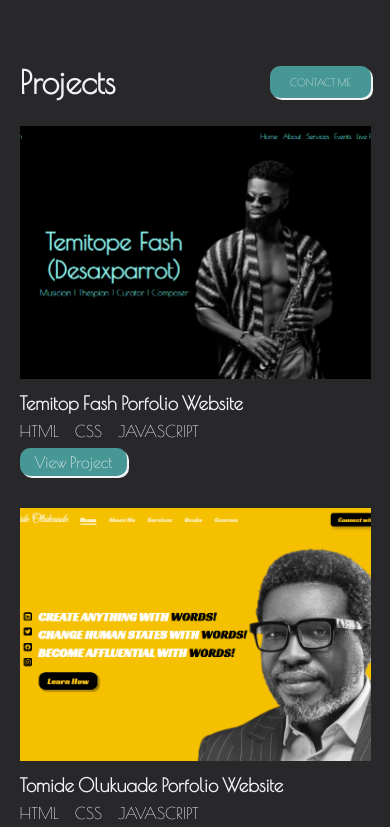
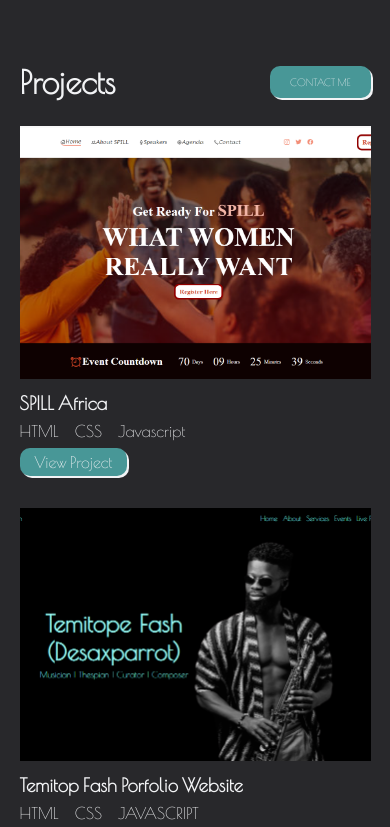
Before and after one commit to Sholafunmi/myPortfoliov1, a plain HTML site: page index.html in a window 390 px wide. Shown: the part 1480-2307 px from the top of the page. Drawn offline with nearby package versions, Linux system fonts and the light colour scheme; a web font is replaced by a local one.

Commit message:
addedProject

```diff
--- a/index.html
+++ b/index.html
@@ -153,6 +153,23 @@
 
             <div class="previousProjects">
 
+
+
+                <div class="projectSample projectSample11">
+                    <div class="image">
+
+                    </div>
+                    <div class="text">
+                        <h3>SPILL Africa </h3>
+                        <div class="frameWork">
+                            <p>HTML</p>
+                            <p>CSS</p>
+                            <p>Javascript</p>
+                        </div>
+                        <a href="https://spillafrica.vercel.app/" target="_blank"> View Project</a>
+                    </div>
+                 </div>
+
                 <div class="projectSample projectSample9">
                     <div class="image">
 
@@ -168,6 +185,9 @@
                     </div>
                  </div>
 
+            </div>
+
+            <div class="previousProjects">
 
                  <!-- project sample2  -->
                  <div class="projectSample projectSample10">
@@ -186,9 +206,6 @@
                  </div>
 
 
-            </div>
-
-            <div class="previousProjects">
                 <div class="projectSample projectSample7">
                     <div class="image">
 
@@ -219,6 +236,13 @@
                  </div> -->
 
                     <!-- project sample2  -->
+
+
+            </div>
+
+
+            <div class="previousProjects">
+
                 <div class="projectSample projectSample2">
                     <div class="image">
 
@@ -233,11 +257,6 @@
                         <a href="https://loopstudiosbysholafunmi.netlify.app/" target="_blank"> View Project</a>
                     </div>
                  </div>
-
-            </div>
-
-
-            <div class="previousProjects">
 
                 <div class="projectSample projectSample3">
                     <div class="image">
@@ -255,7 +274,7 @@
                  </div>
 
 
-                 <div class="projectSample projectSample6">
+                 <!-- <div class="projectSample projectSample6">
                     <div class="image">
 
                     </div>
@@ -267,7 +286,7 @@
                         </div>
                         <a href="https://nftpreviewcard-sholafunmi.netlify.app/" target="_blank"> View Project</a>
                     </div>
-                 </div>
+                 </div> -->
 
                     <!-- project sample2  -->
              <!-- <div class="projectSample projectSample4">
--- a/styles.css
+++ b/styles.css
@@ -2,6 +2,7 @@
     margin: 0;
     padding: 0;
     box-sizing: border-box;
+    scroll-behavior: smooth;
 }
 body{
     color:  #F2F3F5;
@@ -648,6 +649,12 @@ box-shadow: 5px 6px #489797;
     background-size: cover;
     background-repeat: no-repeat;
 }
+.projectSample11 .image{
+    background: url(./images/spillAfrica.png);
+    background-position: center;
+    background-size: cover;
+    background-repeat: no-repeat;
+}
 
 /* PROJECT FOR MOBILE  */
 @media only screen and (max-width:600px){
@@ -781,6 +788,12 @@ box-shadow: 5px 6px #489797;
     }
     .projectSample10 .image{
         background: url(./images/Tomide-desktop.png);
+        background-position: center;
+        background-size: cover;
+        background-repeat: no-repeat;
+    }
+    .projectSample11 .image{
+        background: url(./images/spillAfrica.png);
         background-position: center;
         background-size: cover;
         background-repeat: no-repeat;
```
Also changed, not shown: images/spillAfrica.png (added). Lines whose indentation alone changed are shown as unchanged.
